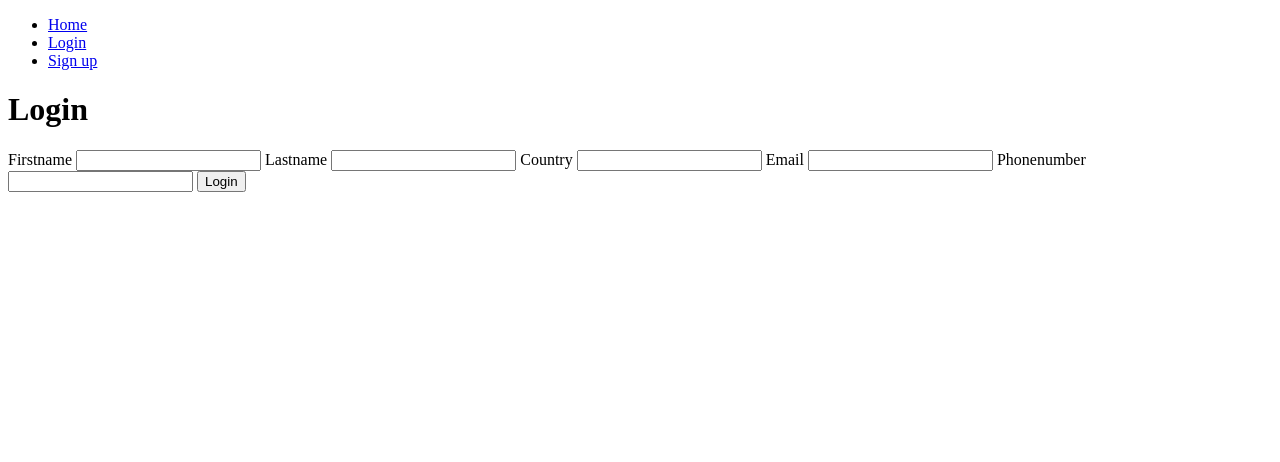
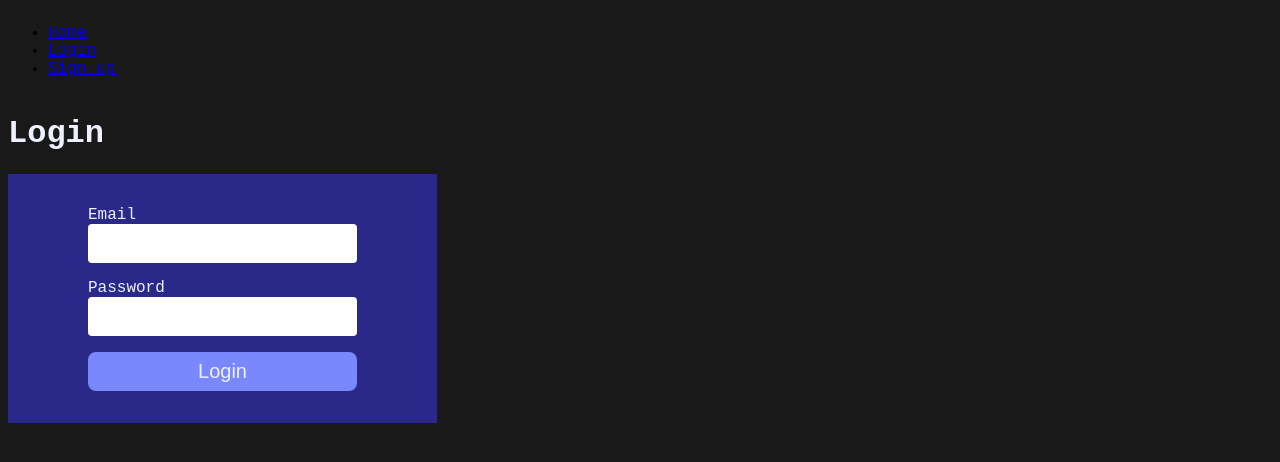
Before and after one commit to katelijacobsen/web-dev-semester-1-fro-back-data, a Flask app: page /login.html in a window 1280 px wide. Shown: the top 462 px of the page. Run offline with Flask 3, Linux system fonts and the light colour scheme.

Commit message:
Complete signup  backend

```diff
--- a/app.py
+++ b/app.py
@@ -1,6 +1,7 @@
 from flask import Flask, render_template, request, jsonify
 import connector
 import uuid
+import random
 
 app = Flask(__name__)
 
@@ -26,6 +27,7 @@ def login():
 @app.get("/login/<user_pk>")
 def login_user(user_pk):
     try:
+        user_pk = request.form.get("user_pk")
         user_name = request.form.get("user_name")
         user_password = request.form.get("user_password")
         return "ok"
@@ -36,28 +38,37 @@ def login_user(user_pk):
 
 #######################################################
 
-
-
+@app.get("/users")
+def get_users():
+    q = "SELECT * FROM users"
+    db, cursor = connector.db()
+    cursor.execute(q, ())
+    users = cursor.fetchall()
+    return jsonify(users)
 
 ####################### SIGN UP #######################
 @app.post("/signup")
 def create_user():
     try:
         #TODO: Validate data
-        user_pk = uuid.uuid4().hex
+        user_id  = uuid.uuid4().hex
         user_name = request.form.get("user_name")
         user_last_name = request.form.get("user_last_name")
+        country = request.form.get("country")
+        user_tel = request.form.get("user_tel")
         user_password = request.form.get("user_password")
         user_email = request.form.get("user_email")
-        q = ""
+        q = "INSERT INTO users (user_name, user_last_name, country, user_email, user_tel, user_password) VALUES(%s, %s, %s, %s, %s, %s)"
         db,cursor = connector.db()
-        cursor.execute(q, (user_pk, user_name, user_last_name, user_password, user_email))
-        return jsonify({"id":user_pk})
+        cursor.execute(q, (user_name, user_last_name, country, user_email, user_tel, user_password))
+        db.commit()
+        return render_template("complete.html")
     except Exception as ex:
         print(ex)
-        return jsonify({"whoops . . . : Server error"}), 500
+        return jsonify({"Msg": "server error", "error":str(ex)}), 500
     finally:
-        if "cursour" in locals(): cursor.close()
+        if "cursor" in locals(): cursor.close()
         if "db" in locals(): db.close()
 
+
 #######################################################
--- a/connector.py
+++ b/connector.py
@@ -6,9 +6,9 @@ def db():
             host = "mariadb",
             user = "root",
             password = "password",
-            database = "web-dev-semester-1-fro-back-data"
+            database = "sign-up"
         )
-        cursor = db.cursor(disctionary=True)
+        cursor = db.cursor(dictionary=True)
         return db, cursor
     except Exception as e:
         print(e, flush=True)
--- a/static/app.css
+++ b/static/app.css
@@ -1,14 +1,59 @@
 :root {
-    --bg-color: #FFFCF2;
-    --text-color: #242423;
-    --primary-color: #FF5D11;
+  --bg-color: #191919;
+  --text-color: #edf1ff;
+  --primary-color: #403bf0;
+}
+
+header {
+    display: flex;
+    justify-content: space-between;
 }
 
 body {
-    background-color: var(--bg-color);
+  background-color: var(--bg-color);
 
+  h1,
+  h2,
+  h3,
+  p {
+    color: var(--text-color);
+  }
+  font-family: 'Courier New', Courier, monospace;
+}
 
-    h1, h2, h3, p {
-        color: var(--text-color)
+#signup {
+  display: inline-flex;
+  flex-direction: column;
+  background-color: #2a298a;
+  padding-block: 2rem;
+  padding-inline: 5rem;
+  color: var(--text-color);
+  font-size: 1.25rem;
+
+  label {
+    display: inline-flex;
+    flex-direction: column;
+    font-size: 1rem;
+
+    input {
+      font-size: 1.25rem;
+      margin-block-end: 1rem;
+      padding-block: 0.5rem;
+      border-radius: 4px;
+      border: none;
     }
+  }
+
+  button {
+    font-size: 1.25rem;
+    background-color: #7988ff;
+    color: var(--text-color);
+    padding: 0.5rem 1rem;
+    border-radius: 8px;
+    border: none;
+
+    &:hover {
+      background-color: #5960fb;
+    }
+  }
 }
--- a/templates/login.html
+++ b/templates/login.html
@@ -1,33 +1,22 @@
-<!DOCTYPE html>
+<!doctype html>
 <html lang="en">
   <head>
-    <meta charset="UTF-8">
-    <meta name="viewport" content="width=device-width, initial-scale=1.0">
+    <meta charset="UTF-8" />
+    <meta name="viewport" content="width=device-width, initial-scale=1.0" />
+    <link rel="stylesheet" href="{{ url_for('static', filename='app.css') }}" />
     <title>Document</title>
   </head>
   <body>
     {% include '_header.html' %}
     <h1>Login</h1>
     <form action="" method="post" id="signup">
-      <label for="firstname">
-        Firstname
-        <input type="text" name="firstname" id="firstname" />
-      </label>
-      <label for="last_name">
-        Lastname
-        <input type="text" name="last_name" id="last_name" />
-      </label>
-      <label for="country">
-        Country
-        <input type="text" name="country" id="country" />
-      </label>
       <label for="email">
         Email
-        <input type="email" name="email" id="email" />
+        <input type="email" name="email" id="email" required/>
       </label>
-      <label for="number">
-        Phonenumber
-        <input type="number" name="number" id="number" />
+      <label for="password">
+        Password
+        <input type="password" name="password" id="password" required/>
       </label>
       <button>Login</button>
     </form>
```
Also changed, not shown: templates/complete.html (added, +11 -0 lines), templates/signup.html (+18 -9 lines), database.sql (deleted). Lines whose indentation alone changed are shown as unchanged.
